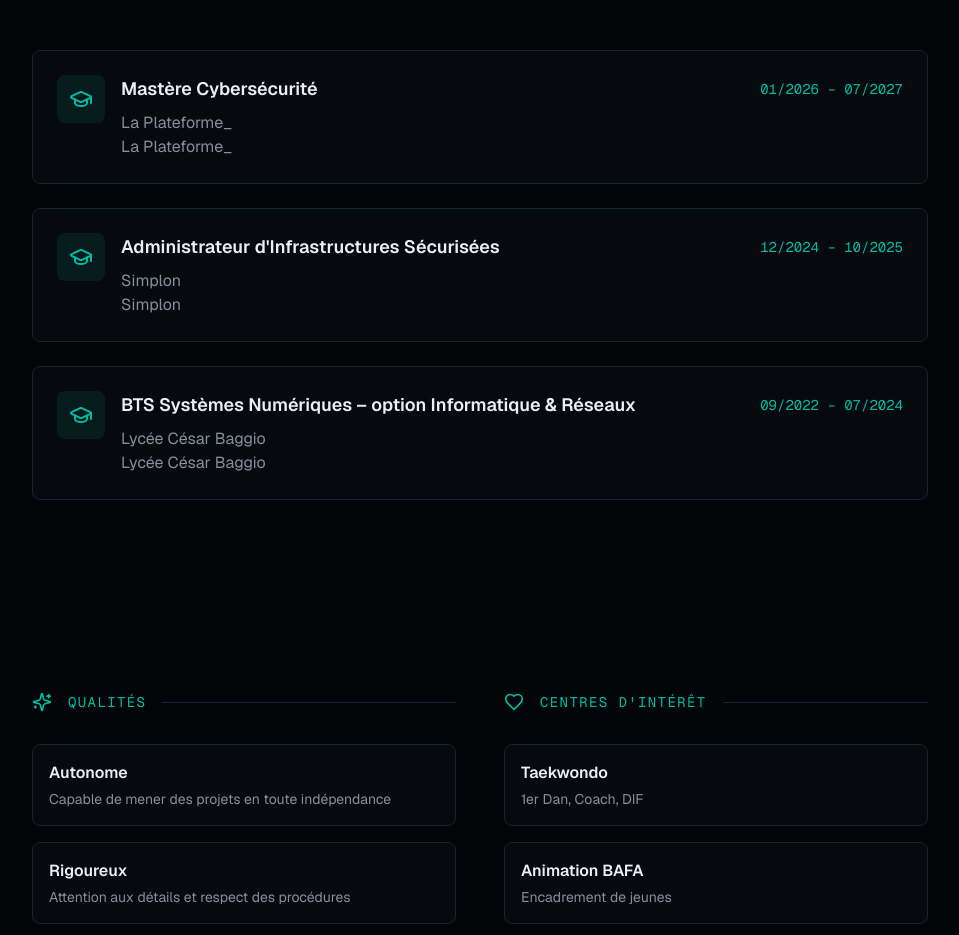
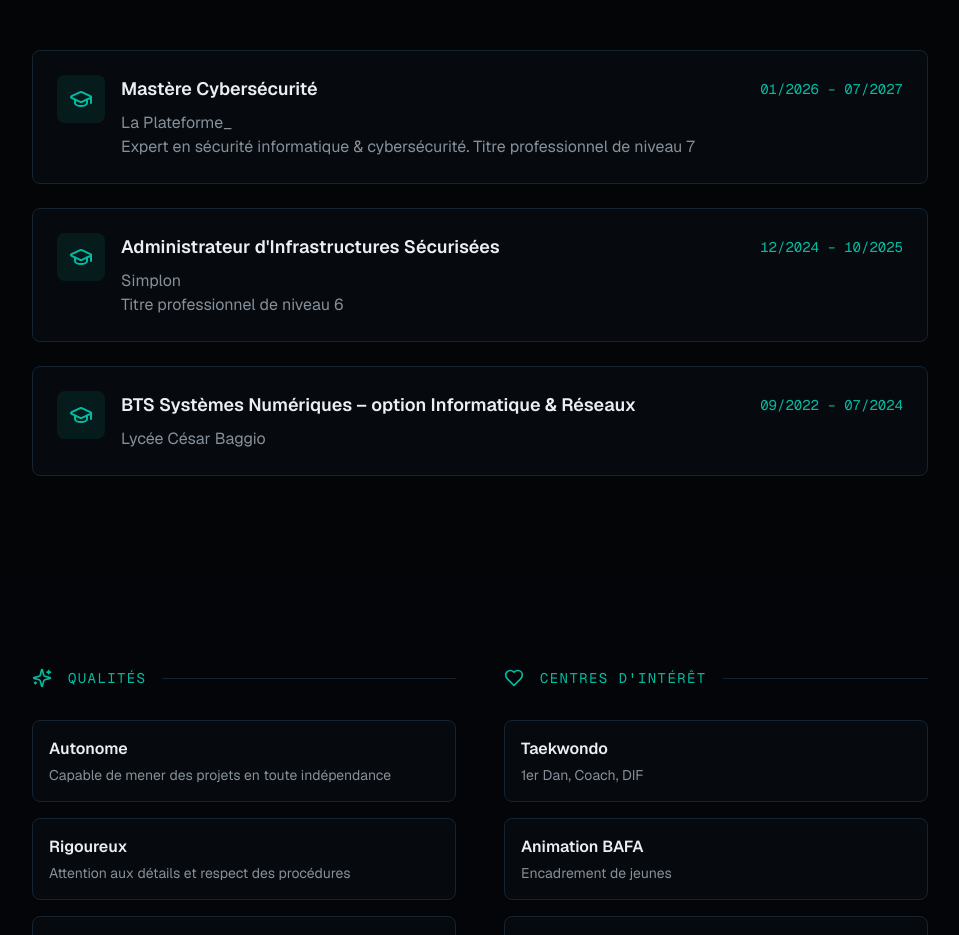
Before and after one commit to Trevys59/v0-cybersecurity-portfolio, a Next.js app: page / in a window 1280 px wide. Shown: the part 4542-5477 px from the top of the page, without its empty margins (160-1119 px from the left). Built offline with nearby package versions, Linux system fonts and the light colour scheme.

Commit message:
feat: update education section component with dynamic education cards
Co-authored-by: null <124737809+Trevys59@users.noreply.github.com>

```diff
--- a/components/sections/education.tsx
+++ b/components/sections/education.tsx
@@ -41,7 +41,7 @@ export function Education() {
                     </span>
                   </div>
                   <p className="text-muted-foreground">{edu.school}</p>
-                  <p className="text-muted-foreground">{edu.school}</p>
+                  <p className="text-muted-foreground">{edu.description}</p>
                 </div>
               </div>
             </div>
```
